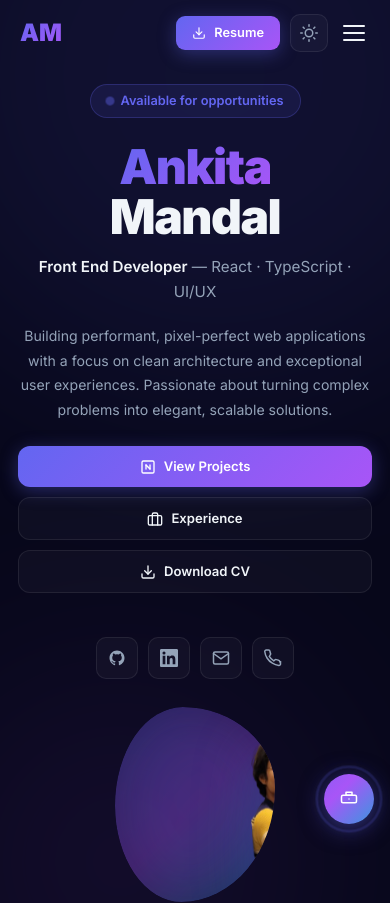
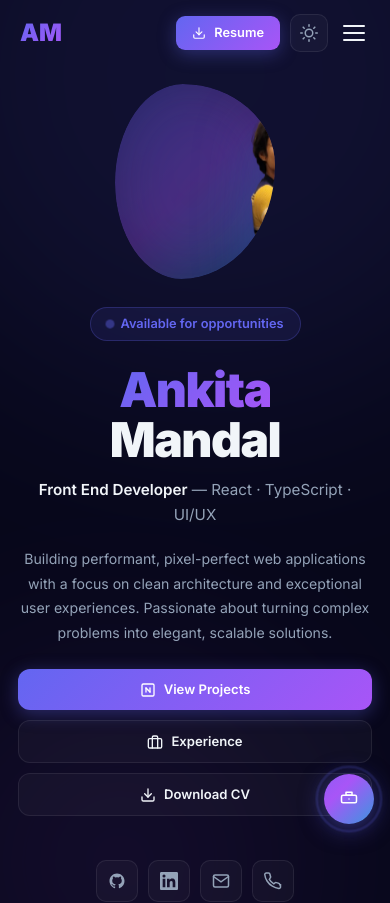
Before and after one commit to Ankita27052002/Ankita-s-Portfolio, a React (Vite) app: page / in a window 390 px wide. Shown: the top 903 px of the page. Built offline with nearby package versions, Linux system fonts and the light colour scheme.

Commit message:
Fix: image first on mobile hero

```diff
--- a/src/index.css
+++ b/src/index.css
@@ -1062,8 +1062,8 @@ footer {
     text-align: center;
     gap: 28px;
   }
-  .hero-text-col { max-width: 100%; order: 1; }
-  .hero-image-col { order: 2; }
+  .hero-text-col { max-width: 100%; order: 2; }
+  .hero-image-col { order: 1; }
   .hero-cta { justify-content: center; flex-wrap: wrap; gap: 10px; }
   .hero-socials { justify-content: center; }
   .hero-img-wrap { width: 200px; height: 240px; }
```
